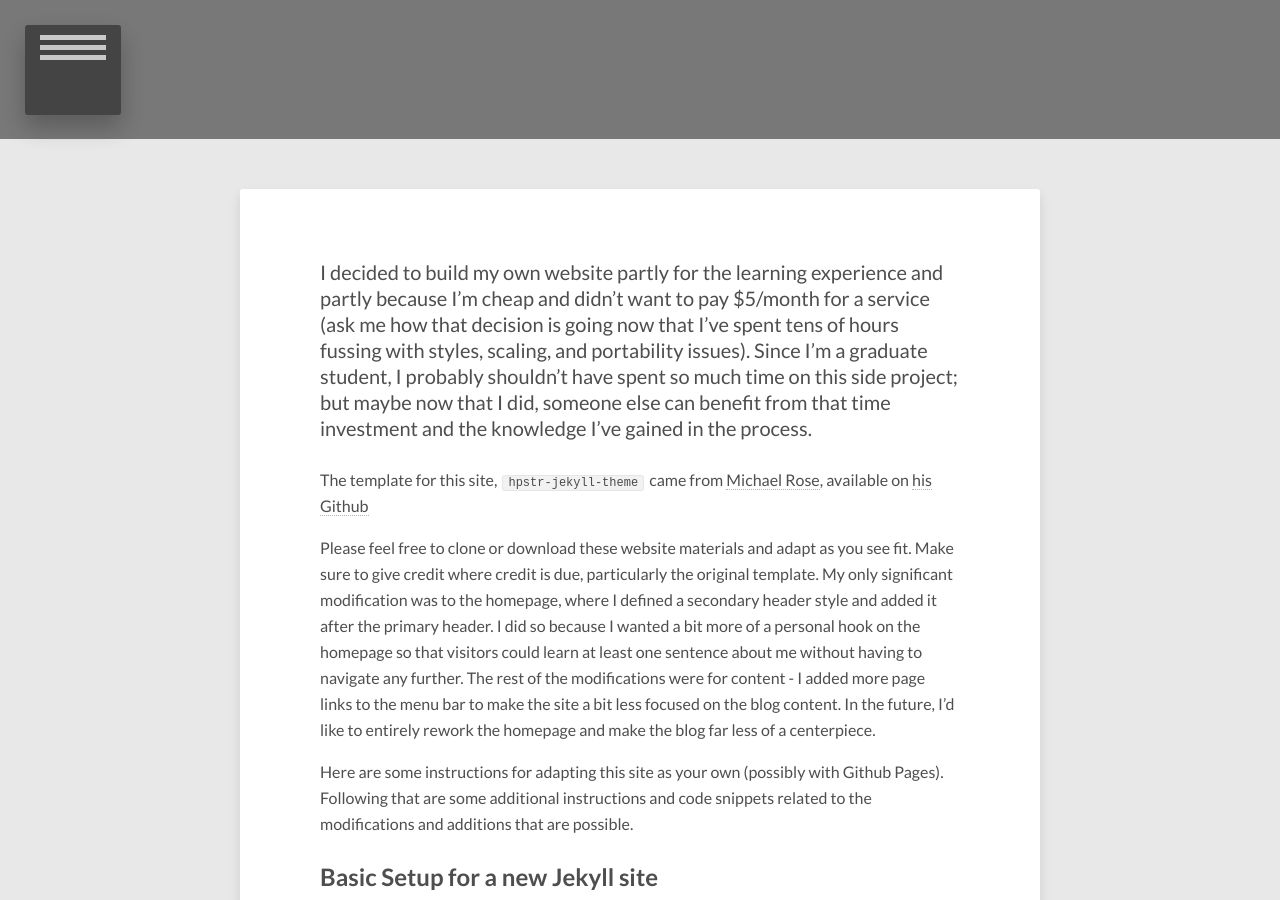
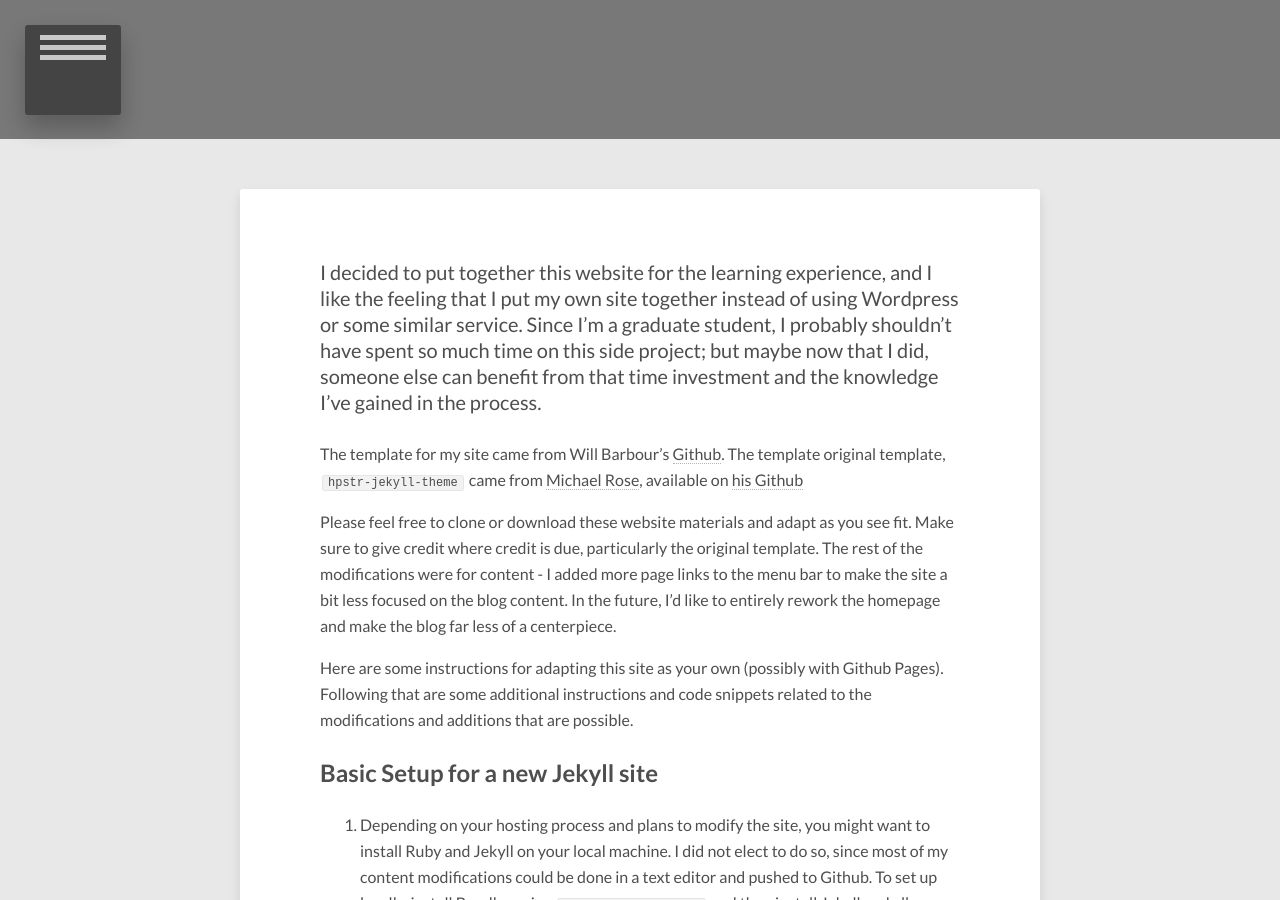
Before and after one commit to MatthewNice/MatthewNice.github.io, a Jekyll site: the page built from theme-setup/index.md, in a window 1280 px wide and 900 px high, scrolled down 311 px. Built offline with Jekyll 4.4.1, drawn with Linux system fonts in a browser that asks for light colours; nearby versions of some CDN libraries; some of the changed text lies outside the part shown.

Commit message:
Update index.md

```diff
--- a/theme-setup/index.md
+++ b/theme-setup/index.md
@@ -5,14 +5,14 @@ description: "Walkthrough for how I built my site, using the HPSTR template from
 image:
   feature: oeschinese.jpg
 share: true
-modified: 2018-02-02T15:14:43-04:00
+modified: 2019-07-18
 ---
 
-I decided to build my own website partly for the learning experience and partly because I'm cheap and didn't want to pay $5/month for a service (ask me how that decision is going now that I've spent tens of hours fussing with styles, scaling, and portability issues). Since I'm a graduate student, I probably shouldn't have spent so much time on this side project; but maybe now that I did, someone else can benefit from that time investment and the knowledge I've gained in the process.
+ I decided to put together this website for the learning experience, and I like the feeling that I put my own site together instead of using Wordpress or some similar service. Since I'm a graduate student, I probably shouldn't have spent so much time on this side project; but maybe now that I did, someone else can benefit from that time investment and the knowledge I've gained in the process.
 
-The template for this site, `hpstr-jekyll-theme` came from [Michael Rose](https://mademistakes.com), available on [his Github](https://github.com/mmistakes/hpstr-jekyll-theme)
+The template for my site came from Will Barbour's [Github](https://github.com/barbourww/barbourww.github.io). The template original template, `hpstr-jekyll-theme` came from [Michael Rose](https://mademistakes.com), available on [his Github](https://github.com/mmistakes/hpstr-jekyll-theme)
 
-Please feel free to clone or download these website materials and adapt as you see fit. Make sure to give credit where credit is due, particularly the original template. My only significant modification was to the homepage, where I defined a secondary header style and added it after the primary header. I did so because I wanted a bit more of a personal hook on the homepage so that visitors could learn at least one sentence about me without having to navigate any further. The rest of the modifications were for content - I added more page links to the menu bar to make the site a bit less focused on the blog content. In the future, I'd like to entirely rework the homepage and make the blog far less of a centerpiece.
+Please feel free to clone or download these website materials and adapt as you see fit. Make sure to give credit where credit is due, particularly the original template. The rest of the modifications were for content - I added more page links to the menu bar to make the site a bit less focused on the blog content. In the future, I'd like to entirely rework the homepage and make the blog far less of a centerpiece.
 
 Here are some instructions for adapting this site as your own (possibly with Github Pages). Following that are some additional instructions and code snippets related to the modifications and additions that are possible.
 
```
